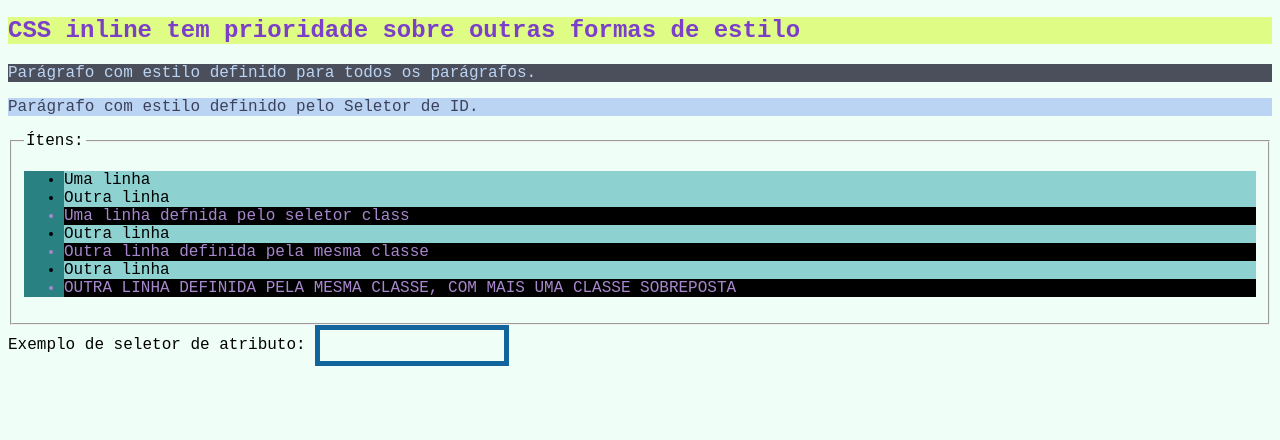
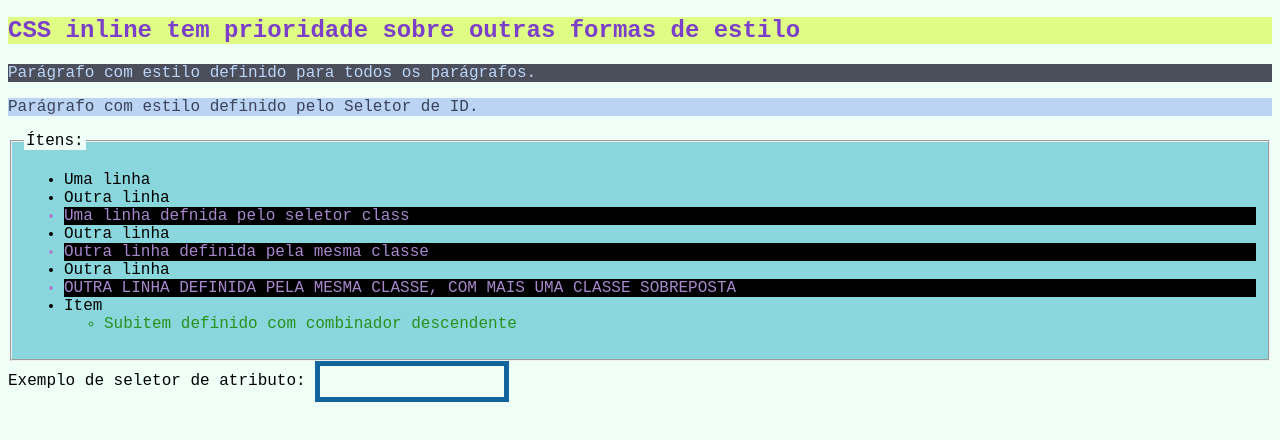
Before and after one commit to anapppp/notas-sobre-HTML-CSS, a plain HTML site: page exemplos CSS/index.html in a window 1280 px wide. Shown: the part 110-550 px from the top of the page. Drawn offline with Linux system fonts and the light colour scheme.

Commit message:
combinadores css ok

```diff
--- a/exemplos CSS/assets/css/style.css
+++ b/exemplos CSS/assets/css/style.css
@@ -28,6 +28,12 @@ p {
     text-transform: uppercase;
 }
 
-li {
-    background-color: rgb(142, 209, 209);
+li,
+ul,
+fieldset {
+    background-color: rgb(137, 215, 221);
 }
+
+li li {
+    color: rgb(39, 145, 29)
+}
--- a/exemplos CSS/index.html
+++ b/exemplos CSS/index.html
@@ -31,7 +31,7 @@
     <div>
         <fieldset>
             <legend> Ítens: </legend>
-            <ul style="background-color: rgb(42, 129, 129);;">
+            <ul>
                 <li> Uma linha </li>
                 <li> Outra linha </li>
                 <li class="seletor-class">Uma linha defnida pelo seletor class </li>
@@ -40,6 +40,11 @@
                 <li> Outra linha </li>
                 <li class="seletor-class seletor-uppercase">Outra linha definida pela mesma classe, com mais uma classe
                     sobreposta
+                </li>
+                <li>Item
+                    <ul>
+                        <li>Subitem definido com combinador descendente</li>
+                    </ul>
                 </li>
             </ul>
         </fieldset>
```
Also changed, not shown: 3 other files.
